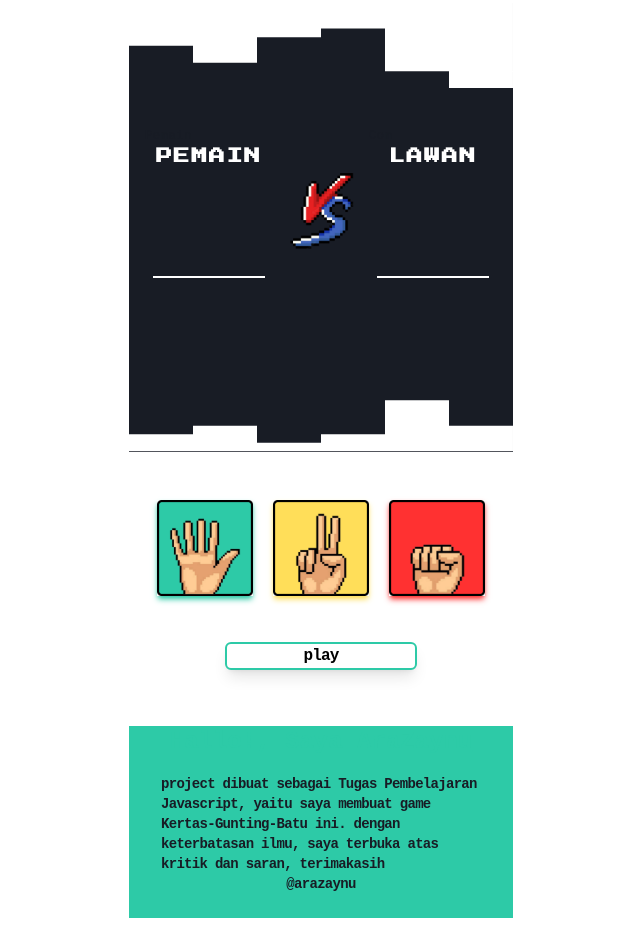
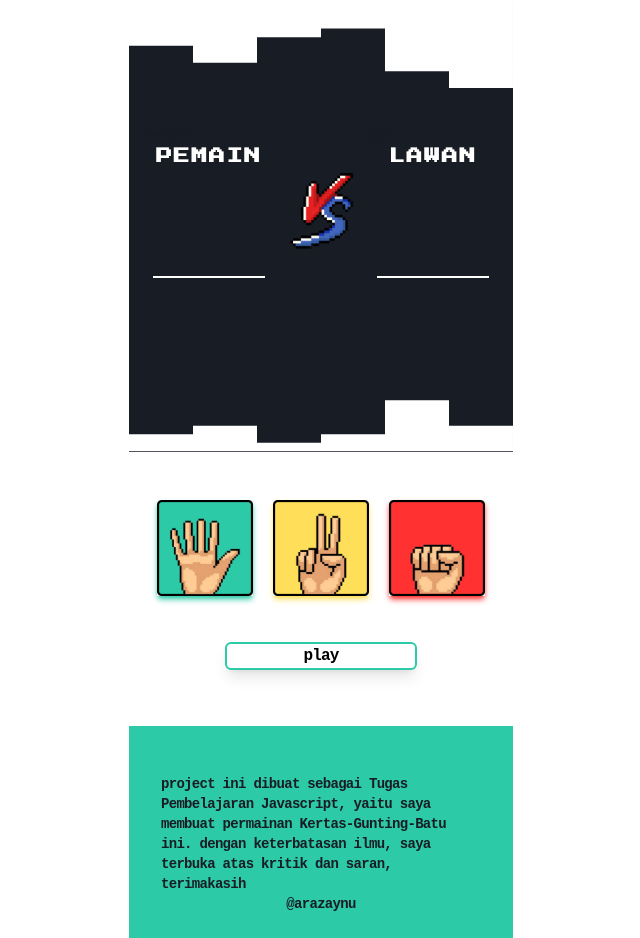
Before and after one commit to AraZaynu/Kertas-Gunting-Batu, a website: page index.html in a window 1280 px wide. Shown: the part 172-1110 px from the top of the page, without its empty margins (319-959 px from the left). Drawn offline with Linux system fonts and the light colour scheme.

Commit message:
koreksi kata

```diff
--- a/index.html
+++ b/index.html
@@ -173,9 +173,10 @@
                     <h1 class=" font-IBM text-2xl font-semibold text-graan mx-auto">Hallo!, Saya <span
                             class="underline underline-offset-2">AraZaynu</span></h1>
 
-                    <p class="font-IBM mt-4 text-sm mx-auto text-premier tracking-tighter font-semibold">project dibuat
+                    <p class="font-IBM mt-4 text-sm mx-auto text-premier tracking-tighter font-semibold">project ini
+                        dibuat
                         sebagai
-                        Tugas Pembelajaran Javascript, yaitu saya membuat game Kertas-Gunting-Batu ini. dengan
+                        Tugas Pembelajaran Javascript, yaitu saya membuat permainan Kertas-Gunting-Batu ini. dengan
                         keterbatasan
                         ilmu, saya
                         terbuka
@@ -184,6 +185,8 @@
                 </div>
             </div>
         </footer>
+
+
         <script>
             //variable - DOM
             let pemain
```
